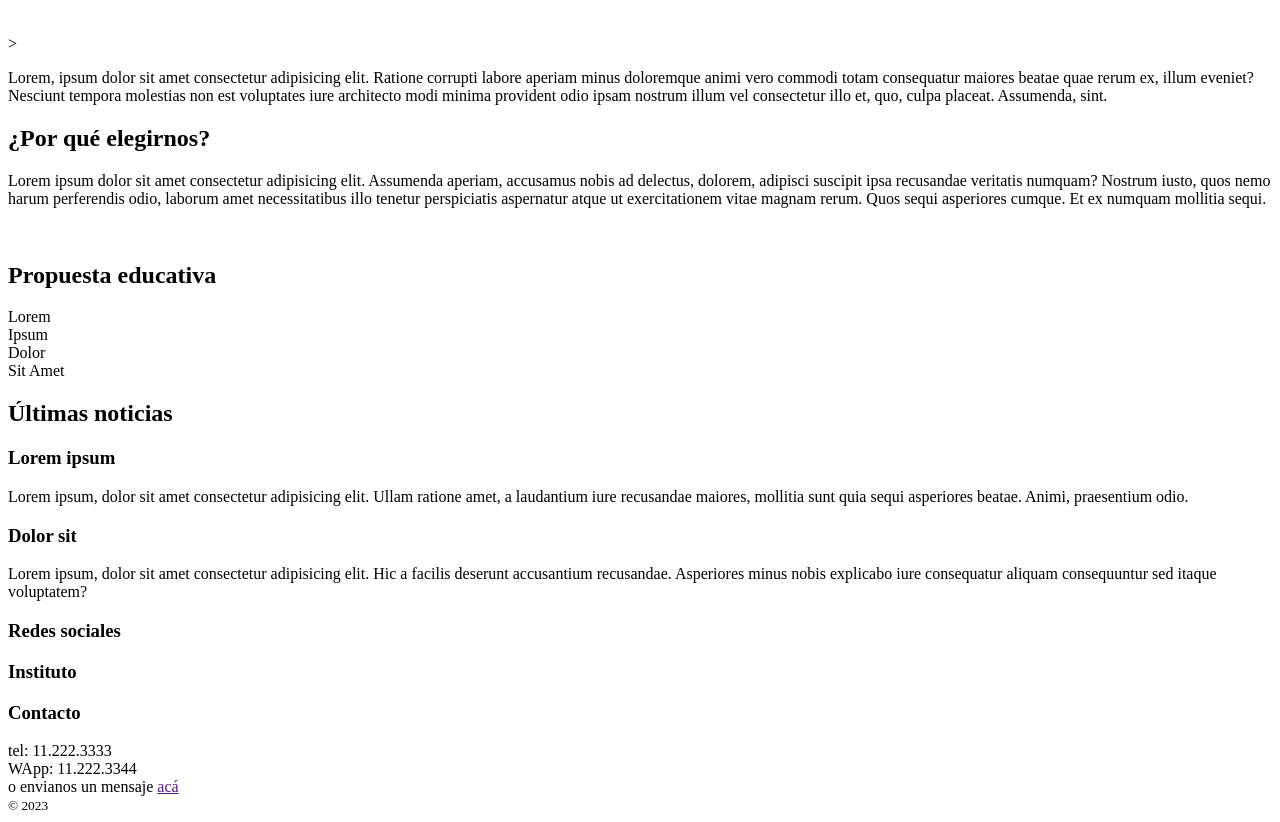
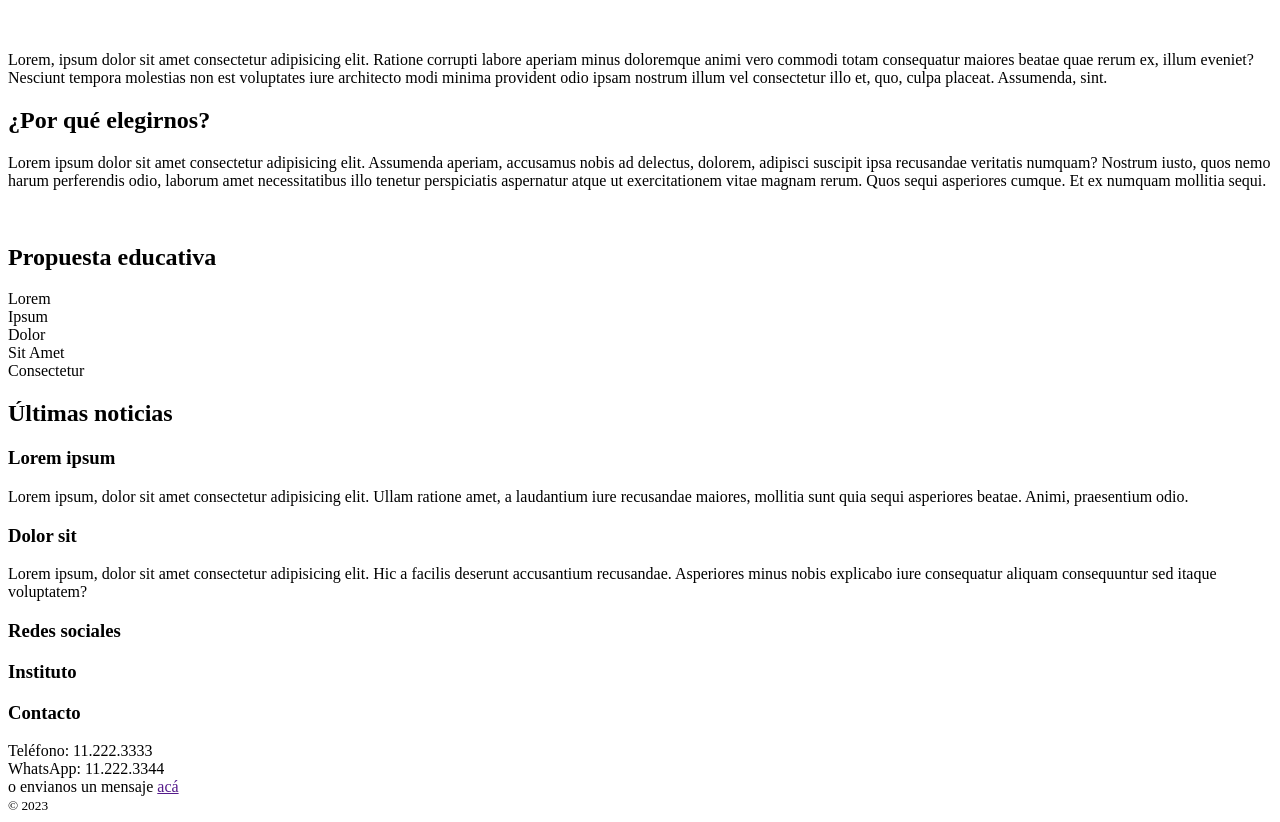
Before and after one commit to lauv2210/PROYECTO-INTEGRADOR-WEB-UNTREFSCHOOL, a plain HTML site: page index.html in a window 1280 px wide. Shown: the part 154-976 px from the top of the page. Drawn offline with Linux system fonts and the light colour scheme.

Commit message:
Agregamos carpeta img y icons

```diff
--- a/index.html
+++ b/index.html
@@ -22,7 +22,6 @@
       <h2>¿Quiénes somos?</h2>
       <div>
         <div><img src="" alt="" /></div>
-        >
         <div>
           <p>
             Lorem, ipsum dolor sit amet consectetur adipisicing elit. Ratione
@@ -58,6 +57,7 @@
         <div><img src="" alt="" />Ipsum</div>
         <div><img src="" alt="" />Dolor</div>
         <div><img src="" alt="" />Sit Amet</div>
+        <div><img src="" alt="" />Consectetur</div>
       </div>
     </section>
     <section>
@@ -96,8 +96,8 @@
         <div>
           <h3>Contacto</h3>
           <div><a href=""></a></div>
-          <div>tel: 11.222.3333</div>
-          <div>WApp: 11.222.3344</div>
+          <div>Teléfono: 11.222.3333</div>
+          <div>WhatsApp: 11.222.3344</div>
           <div>o envianos un mensaje <a href="">acá</a></div>
         </div>
       </div>
```
Also changed, not shown: icons/back-to-school.png (added), icons/bus.png (added), icons/facebook.png (added), icons/instagram.png (added), icons/letter-u.png (added), icons/linkedin.png (added), icons/mortarboard.png (added), icons/school-bag.png (added), icons/school.png (added), img/colors.jpg (added), img/students1.jpg (added), img/students2.jpg (added), img/study.jpg (added), img/teach.jpg (added).
